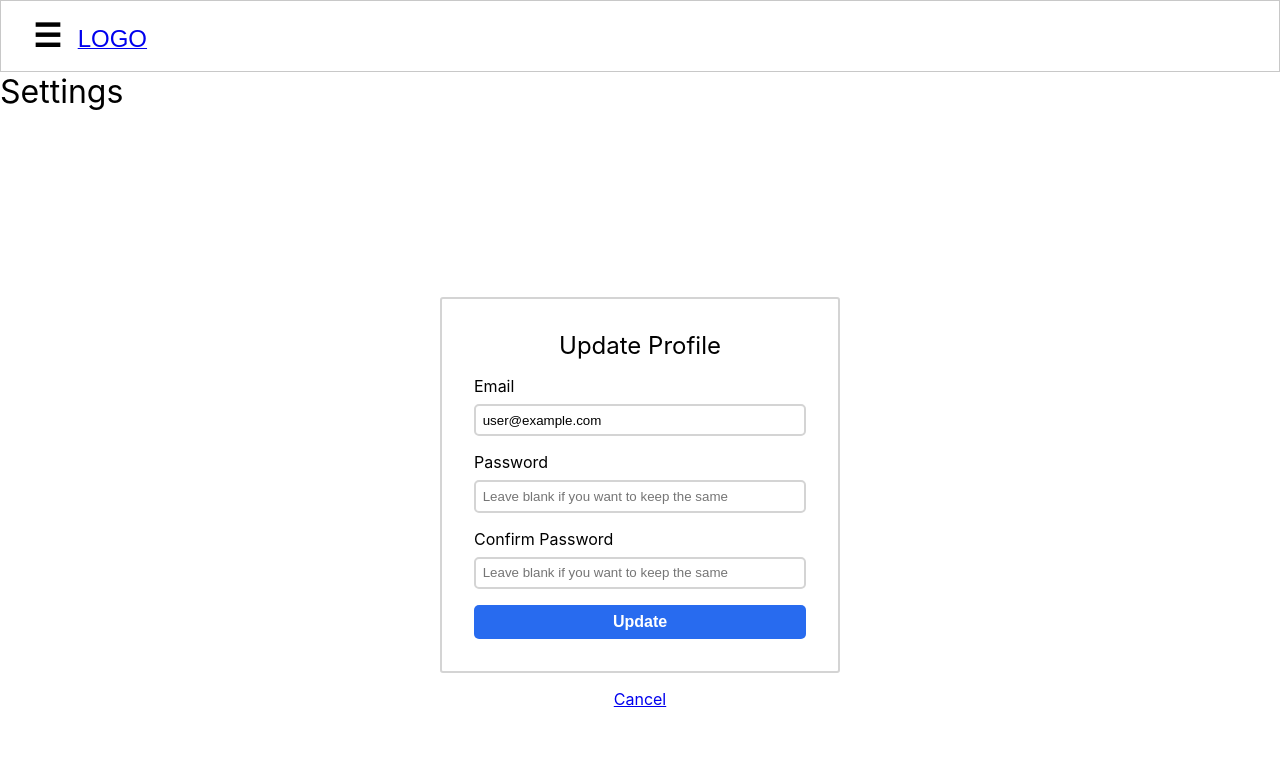
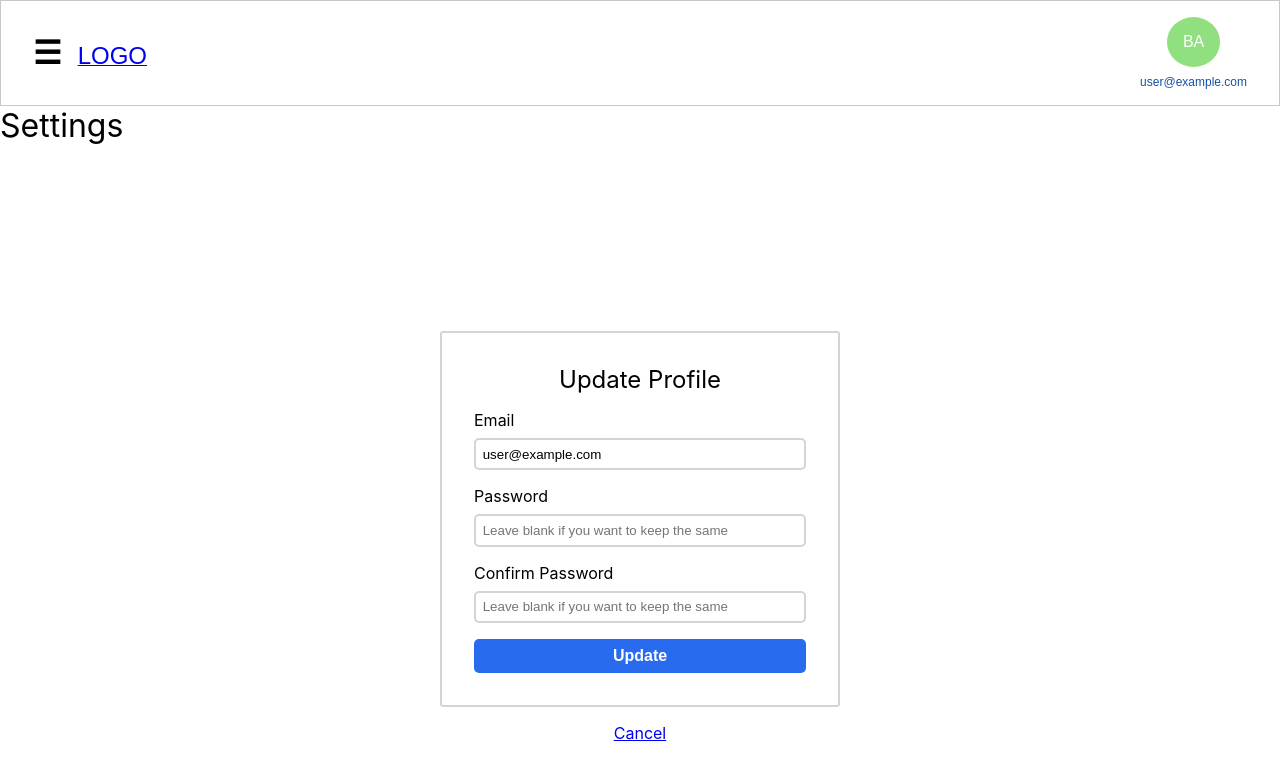
Before and after one commit to burhan221b/crat-auth-dashboard, a React (Create React App) app: page /settings/update-profile in a window 1280 px wide. Shown: the top 780 px of the page. Built offline with nearby package versions, Linux system fonts and the light colour scheme; no server answers; sample sign-in values are in the browser's storage.

Commit message:
Basics done for profile, next step settings/darkmade

```diff
--- a/src/App.tsx
+++ b/src/App.tsx
@@ -5,6 +5,7 @@ import './styles/App.scss';
 import './styles/Msg.scss';
 import './styles/Btn.scss';
 import './styles/Nav.scss';
+import './styles/Profile.scss';
 import { AuthProvider } from './context/AuthContext';
 import { BrowserRouter, Routes, Route } from 'react-router-dom';
 import Dashboard from './pages/Dashboard';
--- a/src/components/nav/NavTop.tsx
+++ b/src/components/nav/NavTop.tsx
@@ -1,6 +1,7 @@
 import { useEffect } from "react"
 import { Link } from "react-router-dom"
 import { openSideNav } from "../../events"
+import Profile from "../profile/Profile"
 
 const NavTop = () => {
     useEffect(() => {
@@ -13,7 +14,7 @@ const NavTop = () => {
                 <Link to="/"><h1 style={{ display: "inline" }}>LOGO</h1></Link>
             </div>
             <div className="NavTop-div">
-
+                <Profile />
             </div>
         </nav>
     )
--- /dev/null
+++ b/src/components/profile/Profile.tsx
@@ -0,0 +1,52 @@
+import { Link, useNavigate } from "react-router-dom";
+import { useAuth } from "../../context/AuthContext"
+// const Profile = () => {
+//     const { currentUser } = useAuth();
+//     return (
+//         <div id="Profile">
+//             <div className="profile-container">
+//                 <h3>BA</h3>
+//             </div>
+//             <p className="profile-p-email">{currentUser.email}</p>
+//         </div>
+//     )
+// }
+
+// export default Profile
+
+
+const Profile = () => {
+    const { currentUser, logout } = useAuth();
+    const navigate = useNavigate();
+    const handleLogout = async () => {
+        try {
+            await logout();
+            navigate("/login", { replace: true })
+        } catch (error) {
+            console.error(error)
+        }
+    }
+    return (
+        <div id="Profile">
+            <div className="profile-dropdown">
+
+                <button className="profile-dropbtn">BA
+                    {/* <div className="profile-container">
+                    <h3>BA</h3>
+                </div> */}
+                </button>
+                <div className="profile-dropdown-content">
+                    <Link to="">Link 1</Link>
+                    <Link to="/settings/update-profile">Update Profile</Link>
+                    <hr />
+                    <Link to=""><p onClick={handleLogout} className="profile-signout">Sign Out</p></Link>
+
+                </div>
+            </div>
+
+            <p className="profile-p-email">{currentUser.email}</p>
+        </div>
+    )
+}
+
+export default Profile
--- /dev/null
+++ b/src/styles/Profile.scss
@@ -0,0 +1,71 @@
+#Profile {
+    display: flex;
+    flex-direction: column;
+    // align-items: end;
+    align-items: center;
+    padding: 0 1em;
+    gap: 0.5em;
+
+    .profile-container {
+        border: 5px solid #000;
+        border-radius: 100%;
+        padding: 0.5em;
+        background-color: purple;
+        color: #fff;
+        font-weight: bold;
+        text-align: center;
+        max-width: 60px;
+    }
+
+    .profile-p-email {
+        font-size: 12px;
+    }
+}
+
+.profile-dropbtn {
+    background-color: #90e080;
+    color: white;
+    padding: 16px;
+    font-size: 16px;
+    border: none;
+    border-radius: 100%;
+}
+
+.profile-dropdown {
+    position: relative;
+    display: inline-block;
+}
+
+.profile-dropdown-content {
+    display: none;
+    position: absolute;
+    background-color: #f1f1f1;
+    // min-width: 160px;
+    min-width: 100px;
+    box-shadow: 0px 8px 16px 0px rgba(0, 0, 0, 0.2);
+    z-index: 1;
+    right: -1.5rem;
+    border: 2px solid #000;
+    border-radius: 2px;
+}
+
+.profile-dropdown-content a {
+    color: black;
+    padding: 12px 16px;
+    text-decoration: none;
+    display: block;
+    text-align: center;
+    font-size: 10px;
+}
+
+.profile-dropdown-content a:hover {
+    background-color: #ddd;
+}
+
+.profile-dropdown:hover .profile-dropdown-content {
+    display: block;
+}
+
+.profile-dropdown:hover .profile-dropbtn {
+    background-color: #3e8e41;
+}
```
